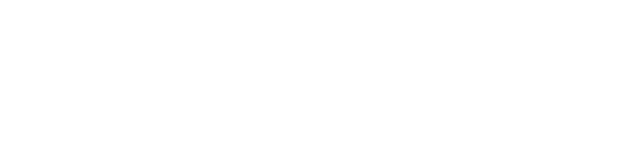
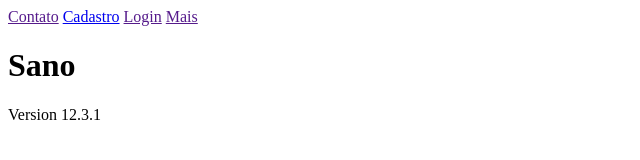
Before and after one commit to Lorsuz/Sano---RPG, a plain HTML site: page index.html in a window 1280 px wide. Shown: the whole page, without its empty margins (0-640 px from the left). Drawn offline with Linux system fonts and the light colour scheme.

Commit message:
commit-10

```diff
--- a/index.html
+++ b/index.html
@@ -7,6 +7,15 @@
     <title>Document</title>
 </head>
 <body>
-
+    <header>
+        <nav>
+            <a href="">Contato</a>
+            <a href="html/cadastro.html">Cadastro</a>
+            <a href="">Login</a>
+            <a href="">Mais</a>
+        </nav>
+        <h1>Sano</h1>
+        <span>Version 12.3.1</span>
+    </header>
 </body>
 </html>
```
Also changed, not shown: html/cadastro.html (+8 -0 lines).
